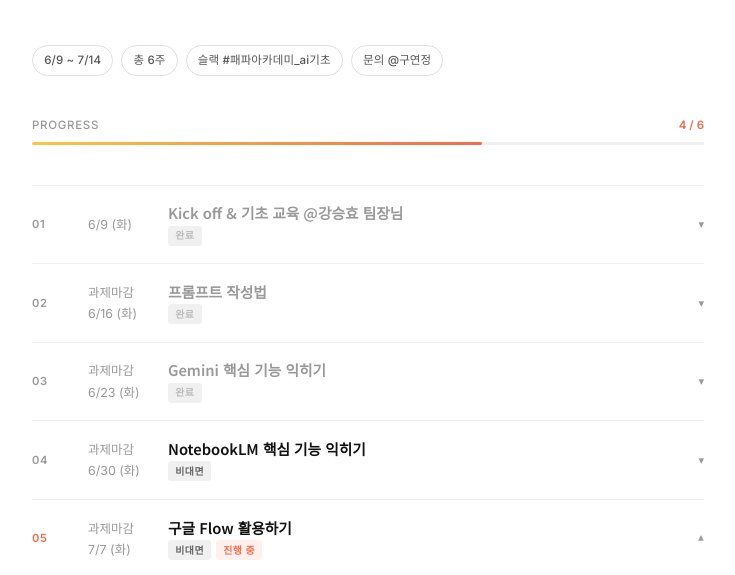
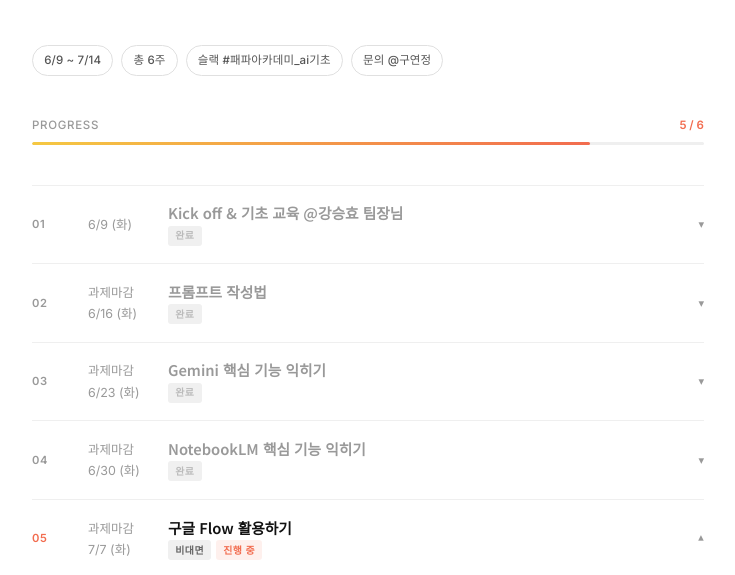
Before and after one commit to ff-academy/ai_basic, a plain HTML site: page index.html in a window 1280 px wide. Shown: the part 204-779 px from the top of the page, without its empty margins (272-1007 px from the left). Drawn offline with Linux system fonts and the light colour scheme.

Commit message:
Update index.html

```diff
--- a/index.html
+++ b/index.html
@@ -731,7 +731,7 @@
 
   // 진행률
   const start = new Date('2026-06-09');
-  const now   = new Date('2026-06-24');
+  const now   = new Date('2026-07-01');
   const diff  = Math.floor((now - start) / (1000*60*60*24));
   const week  = Math.min(Math.max(Math.ceil(diff / 7), 0), 6)+1;
   const pct   = Math.round((week / 6) * 100);
```
